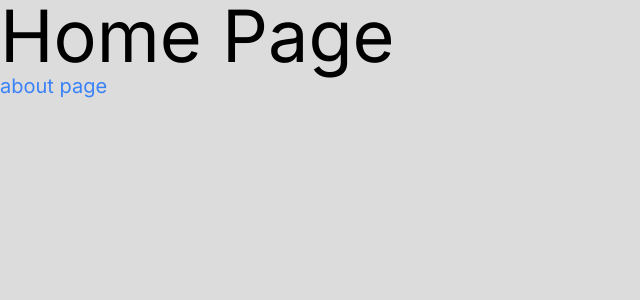
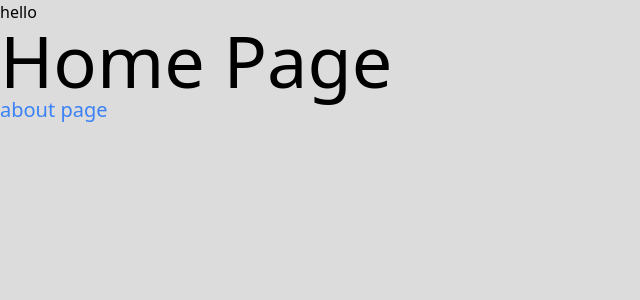
Before and after one commit to hr-shuvo/air-bnb, a Next.js app: page / in a window 1280 px wide. Shown: the top 300 px of the page, without its empty margins (0-640 px from the left). Built offline with nearby package versions, Linux system fonts and the light colour scheme.

Commit message:
update layout

```diff
--- a/app/layout.tsx
+++ b/app/layout.tsx
@@ -1,22 +1,38 @@
-import type { Metadata } from "next";
-import { Inter } from "next/font/google";
+// import type { Metadata } from "next";
+// import { Inter } from "next/font/google";
+// import "./globals.css";
+
+// const inter = Inter({ subsets: ["latin"] });
+
+// export const metadata: Metadata = {
+//   title: "Create Next App",
+//   description: "Generated by create next app",
+// };
+
+// export default function RootLayout({
+//   children,
+// }: Readonly<{
+//   children: React.ReactNode;
+// }>) {
+//   return (
+//     <html lang="en">
+//       <body className={inter.className}>{children}</body>
+//     </html>
+//   );
+// }
+
 import "./globals.css";
 
-const inter = Inter({ subsets: ["latin"] });
-
-export const metadata: Metadata = {
-  title: "Create Next App",
-  description: "Generated by create next app",
-};
 
 export default function RootLayout({
   children,
-}: Readonly<{
-  children: React.ReactNode;
-}>) {
-  return (
-    <html lang="en">
-      <body className={inter.className}>{children}</body>
-    </html>
-  );
+}: {children: React.ReactNode}){
+  return <html lang="en">
+    <body>
+      <nav>hello</nav>
+      {children}
+    </body>
+
+  </html>
+
 }
```
